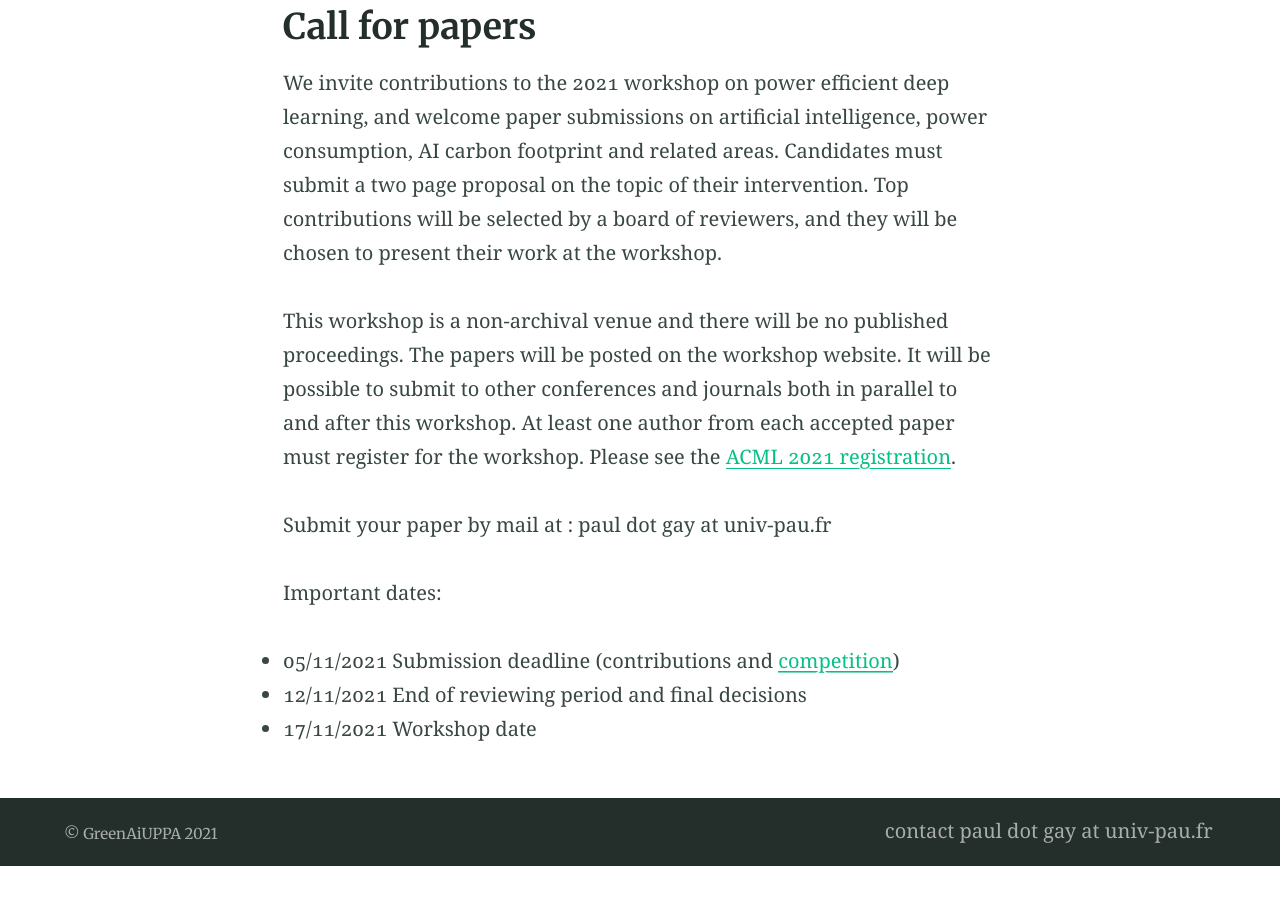
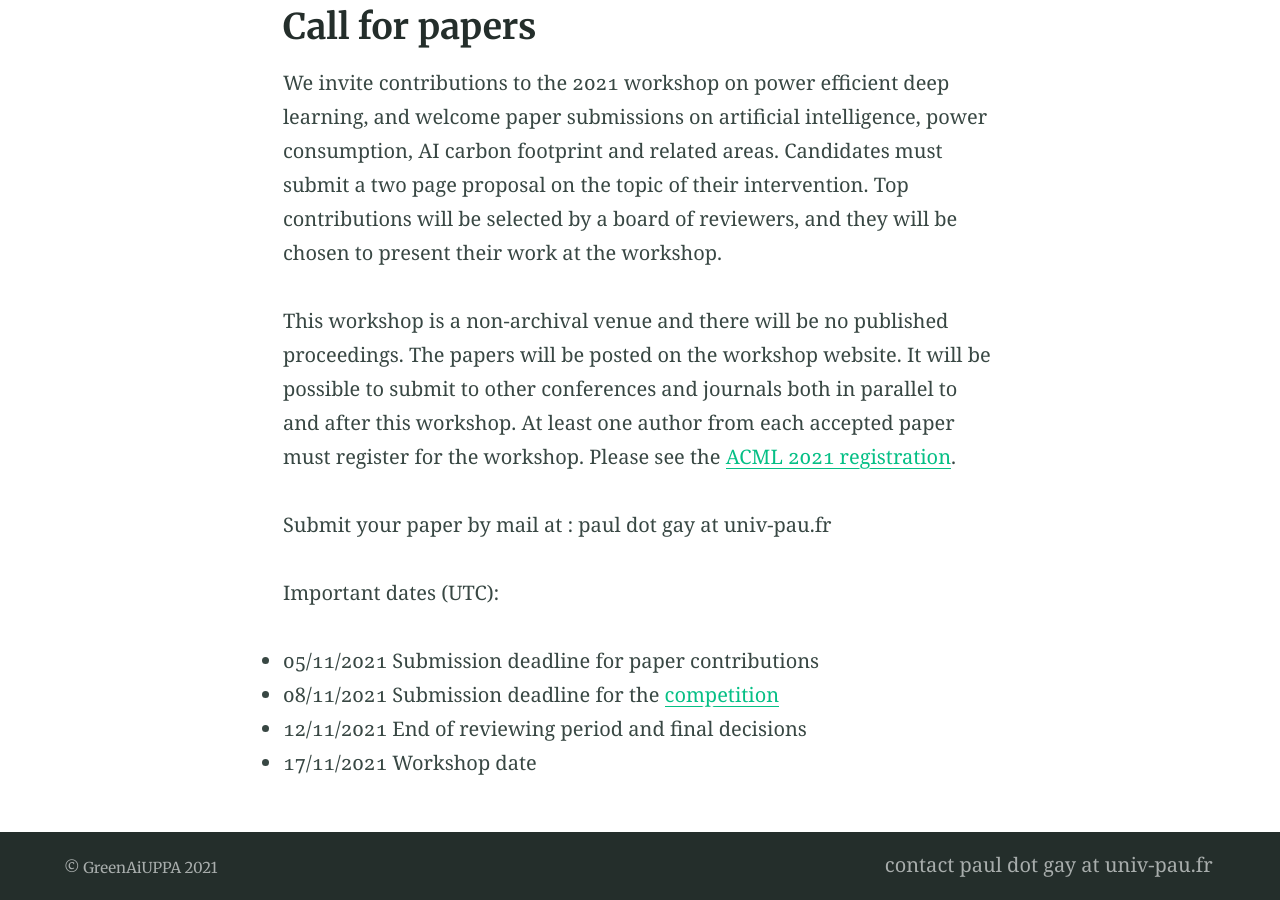
Before and after one commit to GreenAI-Uppa/GreenAI-Uppa.github.io, a Jekyll site: the page built from power_efficient_deep_learning.md, in a window 1280 px wide and 900 px high, scrolled down 7005 px. Built offline with Jekyll 4.4.1, drawn with Linux system fonts in a browser that asks for light colours; before the commit the page ends 7871 px from its top, so only the background shows below that.

Commit message:
adding submission info for the paper

```diff
--- a/power_efficient_deep_learning.md
+++ b/power_efficient_deep_learning.md
@@ -106,7 +106,9 @@ This workshop is a non-archival venue and there will be no published proceedings
 
 Submit your paper by mail at : paul dot gay at univ-pau.fr
 
-Important dates:
-- 05/11/2021 Submission deadline (contributions and  [competition](/acml_competition))
+Important dates (UTC):
+
+- 05/11/2021 Submission deadline for paper contributions
+- 08/11/2021 Submission deadline for the [competition](/acml_competition)
 - 12/11/2021 End of reviewing period and final decisions
 - 17/11/2021 Workshop date
```
Also changed, not shown: acml_competition.md (+2 -2 lines).
